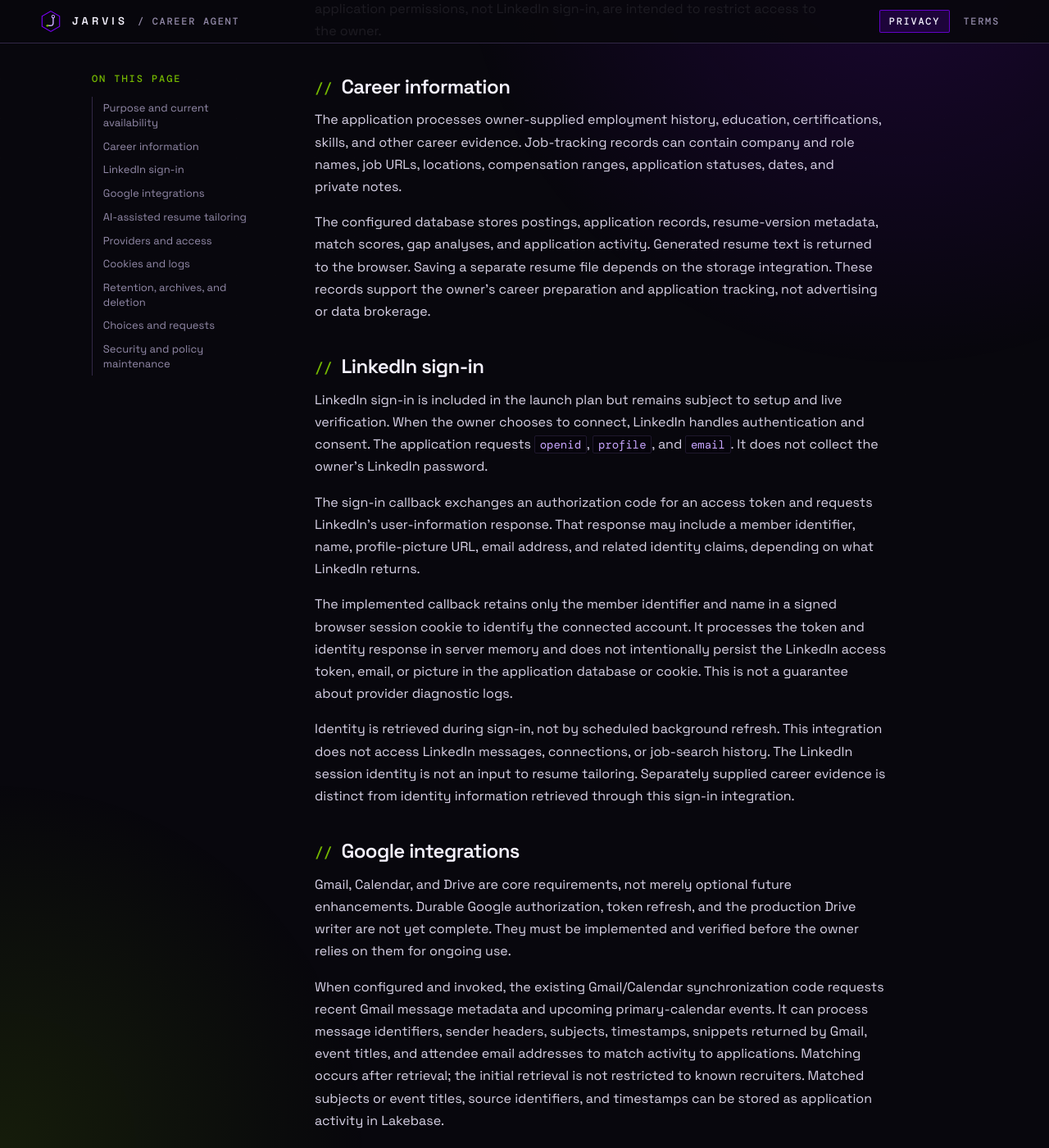
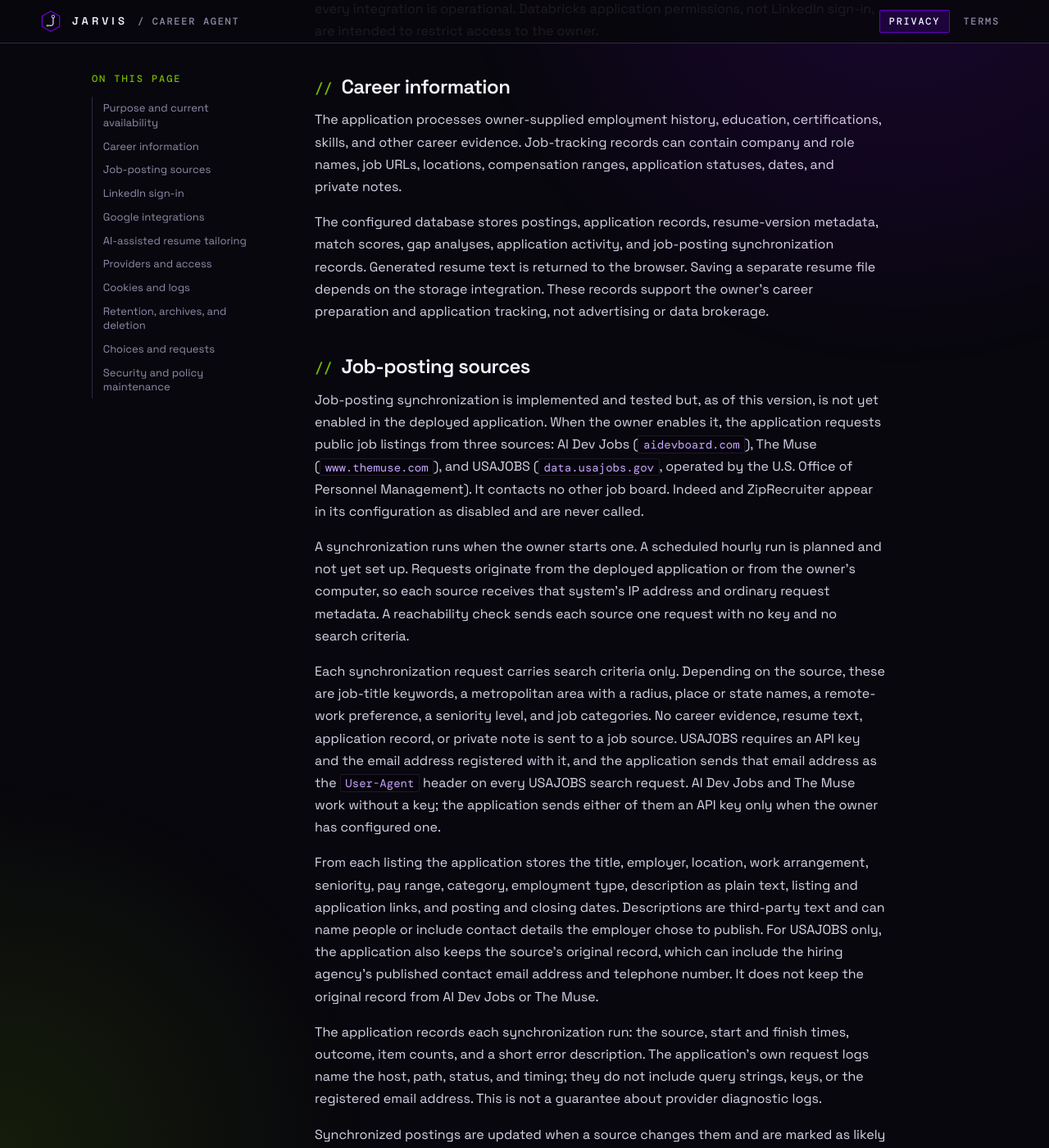
Before and after one commit to TMC-The-Meredith-Collective/career-agent-docs, a Jekyll site: the page built from privacy.md, in a window 1280 px wide and 1400 px high, scrolled down 710 px. Shown: the whole window at 82% size. Built offline with Jekyll 4.4.1, drawn with Linux system fonts in a browser that asks for light colours; some of the changed text lies outside the part shown.

Commit message:
docs: describe job-posting sources in the privacy policy
The application can now synchronize public job listings from AI Dev Jobs,
The Muse and USAJOBS. The policy named none of them, and it promises an
updated notice before a provider is added.

- New section "Job-posting sources": what each request carries, what is
  stored, run records and logs, and how long postings stay. It says the
  feature is implemented but not yet enabled in the deployed application.
- Tailoring: the posting fields sent to Anthropic include the stored
  description, limited to 12,000 characters.
- Providers: the three sources, and that USAJOBS receives the registered
  email address with each search request.
- Effective date: September 30, 2026.

Co-Authored-By: Claude Fable 5.1 <noreply@anthropic.com>

```diff
--- a/privacy.md
+++ b/privacy.md
@@ -18,13 +18,29 @@ permalink: /privacy/
 
 JARVIS Career Agent is a private, single-owner career-management application intended to help its owner find steady employment and income. It organizes career evidence, job postings, resumes, applications, and follow-up activity. It is not offered for public registration or use by other people.
 
-The application is still being provisioned. LinkedIn sign-in, Google Gmail, Calendar, and Drive integration, and AI-assisted resume tailoring are intended for the initial release. This notice describes implemented data paths and clearly identifies planned functionality; publishing it does not mean the application or every integration is operational. Databricks application permissions, not LinkedIn sign-in, are intended to restrict access to the owner.
+The application is still being provisioned. LinkedIn sign-in, Google Gmail, Calendar, and Drive integration, AI-assisted resume tailoring, and synchronization of public job postings are intended for the initial release. This notice describes implemented data paths and clearly identifies planned functionality; publishing it does not mean the application or every integration is operational. Databricks application permissions, not LinkedIn sign-in, are intended to restrict access to the owner.
 
 ## Career information
 
 The application processes owner-supplied employment history, education, certifications, skills, and other career evidence. Job-tracking records can contain company and role names, job URLs, locations, compensation ranges, application statuses, dates, and private notes.
 
-The configured database stores postings, application records, resume-version metadata, match scores, gap analyses, and application activity. Generated resume text is returned to the browser. Saving a separate resume file depends on the storage integration. These records support the owner's career preparation and application tracking, not advertising or data brokerage.
+The configured database stores postings, application records, resume-version metadata, match scores, gap analyses, application activity, and job-posting synchronization records. Generated resume text is returned to the browser. Saving a separate resume file depends on the storage integration. These records support the owner's career preparation and application tracking, not advertising or data brokerage.
+
+## Job-posting sources
+
+Job-posting synchronization is implemented and tested but, as of this version, is not yet enabled in the deployed application. When the owner enables it, the application requests public job listings from three sources: AI Dev Jobs (`aidevboard.com`), The Muse (`www.themuse.com`), and USAJOBS (`data.usajobs.gov`, operated by the U.S. Office of Personnel Management). It contacts no other job board. Indeed and ZipRecruiter appear in its configuration as disabled and are never called.
+
+A synchronization runs when the owner starts one. A scheduled hourly run is planned and not yet set up. Requests originate from the deployed application or from the owner's computer, so each source receives that system's IP address and ordinary request metadata. A reachability check sends each source one request with no key and no search criteria.
+
+Each synchronization request carries search criteria only. Depending on the source, these are job-title keywords, a metropolitan area with a radius, place or state names, a remote-work preference, a seniority level, and job categories. No career evidence, resume text, application record, or private note is sent to a job source. USAJOBS requires an API key and the email address registered with it, and the application sends that email address as the `User-Agent` header on every USAJOBS search request. AI Dev Jobs and The Muse work without a key; the application sends either of them an API key only when the owner has configured one.
+
+From each listing the application stores the title, employer, location, work arrangement, seniority, pay range, category, employment type, description as plain text, listing and application links, and posting and closing dates. Descriptions are third-party text and can name people or include contact details the employer chose to publish. For USAJOBS only, the application also keeps the source's original record, which can include the hiring agency's published contact email address and telephone number. It does not keep the original record from AI Dev Jobs or The Muse.
+
+The application records each synchronization run: the source, start and finish times, outcome, item counts, and a short error description. The application's own request logs name the host, path, status, and timing; they do not include query strings, keys, or the registered email address. This is not a guarantee about provider diagnostic logs.
+
+Synchronized postings are updated when a source changes them and are marked as likely closed after their closing date or when no synchronization has seen them for 14 days. The application does not delete them automatically; they remain until the operator removes them. Stored descriptions are shown to the owner and, when the owner requests tailoring for a posting, are sent to Anthropic as described below.
+
+Each source's own terms and privacy policy govern how it handles these requests.
 
 ## LinkedIn sign-in
 
@@ -50,7 +66,7 @@ Any enabled use of Google API data, including transfers, must follow the [Google
 
 ## AI-assisted resume tailoring
 
-When the owner requests tailoring and the feature is configured, selected posting fields and career evidence are sent to Anthropic's API. The evidence includes relevant experience, education, certifications, and skills. Anthropic returns resume text, a match score, keyword analysis, and suggested certifications. These inputs can contain personal information such as employment history.
+When the owner requests tailoring and the feature is configured, selected posting fields and career evidence are sent to Anthropic's API. The posting fields include the stored description, limited to 12,000 characters, whether the owner entered it or a job source supplied it. The evidence includes relevant experience, education, certifications, and skills. Anthropic returns resume text, a match score, keyword analysis, and suggested certifications. These inputs can contain personal information such as employment history.
 
 The implemented tailoring path does not read `applications.notes`, LinkedIn session identity, or Gmail/Calendar activity as prompt inputs. This field separation does not remove sensitive information independently placed in career evidence or other AI inputs. The owner should submit only information they are willing and authorized to provide for AI processing.
 
@@ -62,6 +78,7 @@ Outputs require human review. The reviewed tailoring route does not automaticall
 - **LinkedIn:** authentication, consent, and the identity response described above.
 - **Google:** authorized Gmail, Calendar, and Drive operations when enabled.
 - **Anthropic:** the AI processing described above when requested and configured.
+- **AI Dev Jobs, The Muse, and USAJOBS (U.S. Office of Personnel Management):** public job listings returned for the search requests described above, when job-posting synchronization is enabled. USAJOBS also receives the owner's registered email address with each search request.
 - **Cloudflare:** hosting this public documentation site on Cloudflare Workers. Cloudflare processes visitors' IP addresses and request metadata to deliver and protect the site, as described in its [privacy policy](https://www.cloudflare.com/privacypolicy/). This site contains public policy documentation, not private career records or application credentials.
 - **GitHub:** hosting the documentation source repository.
 
```
Also changed, not shown: other parts of privacy.md (+1 -1 lines).
